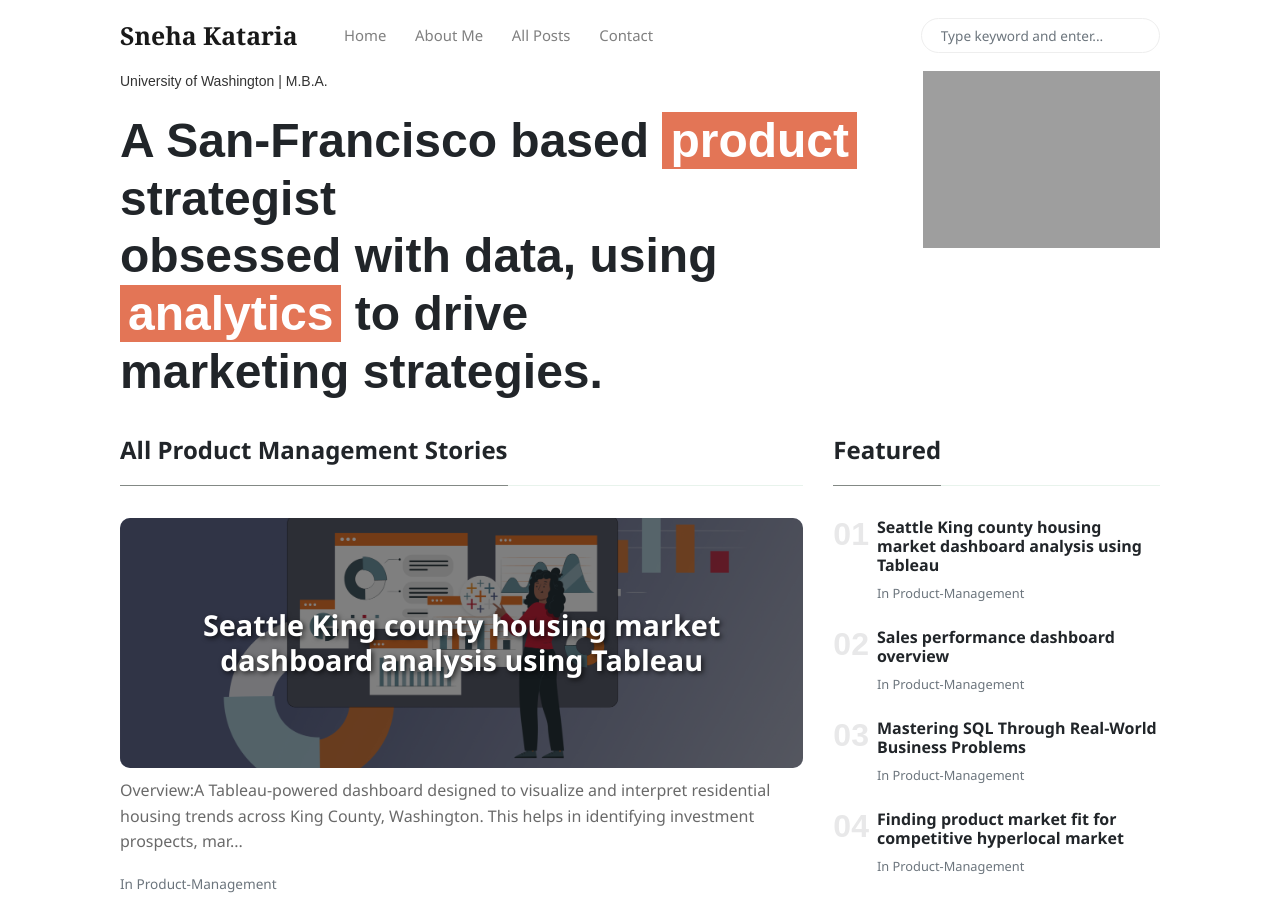
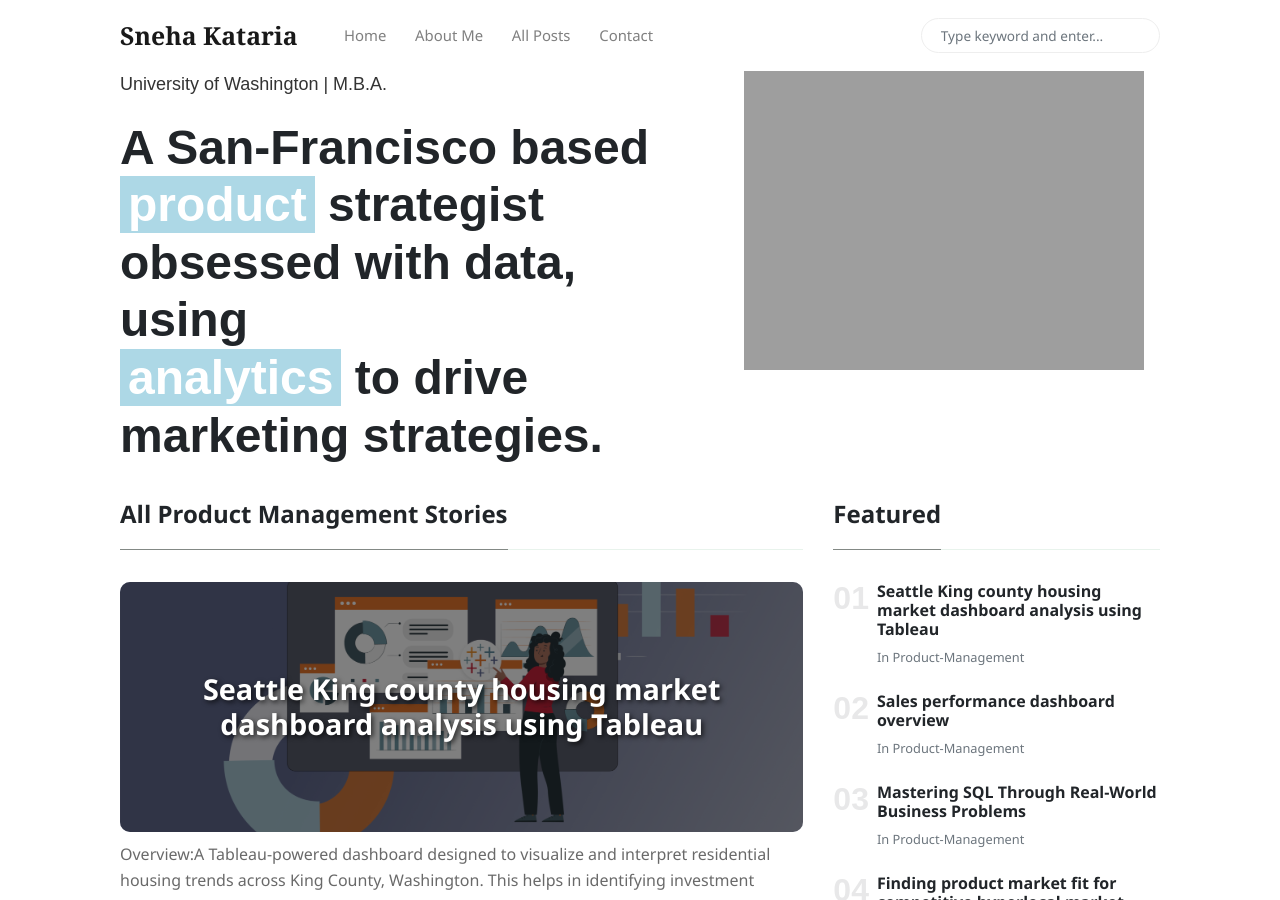
Before and after one commit to sneha-kataria/blog, a Jekyll site: the page built from index.html, in a window 1280 px wide and 900 px high. Built offline with Jekyll 4.4.1, drawn with Linux system fonts in a browser that asks for light colours; nearby versions of some CDN libraries; the list of posts is cut into pages by our own code.

Commit message:
Fixed the formatting./

```diff
--- a/index.html
+++ b/index.html
@@ -10,19 +10,19 @@ description: "Hey I am Sneha Kataria, and this my blog."
     {% if page.url == "/" %}
     <!-- Begin post excerpts, let's highlight the first 4 posts on top -->
     <div class="row remove-site-content-margin">
-        <div class="col-md-9">
+        <div class="col-md-7">
             <div style="font-family: sans-serif;">
-                <div style="color: #333333; font-size: 14px;">University of Washington | M.B.A.</div>
+                <div style="color: #333333; font-size: 18px;">University of Washington | M.B.A.</div>
 
                 <h1 style="font-size: 48px; font-weight: bold; margin: 20px 0;">
-                    A San-Francisco based <span style="background-color: #E37556; color: white; padding: 2px 8px;">product</span> strategist<br>
+                    A San-Francisco based <span style="background-color: #ADD8E6; color: white; padding: 2px 8px;">product</span> strategist<br>
                     obsessed with data, using<br>
-                    <span style="background-color: #E37556; color: white; padding: 2px 8px;">analytics</span> to drive<br>
+                    <span style="background-color: #ADD8E6; color: white; padding: 2px 8px;">analytics</span> to drive<br>
                     marketing strategies.
                 </h1>
             </div>
         </div>
-        <div class="col-md-3">
+        <div class="col-md-5">
             <img src="https://sneha-kataria.github.io/blog/assets/images/sneha_portrait.jpg" alt="Sneha Kataria Photo">
         </div>
     </div>
```
